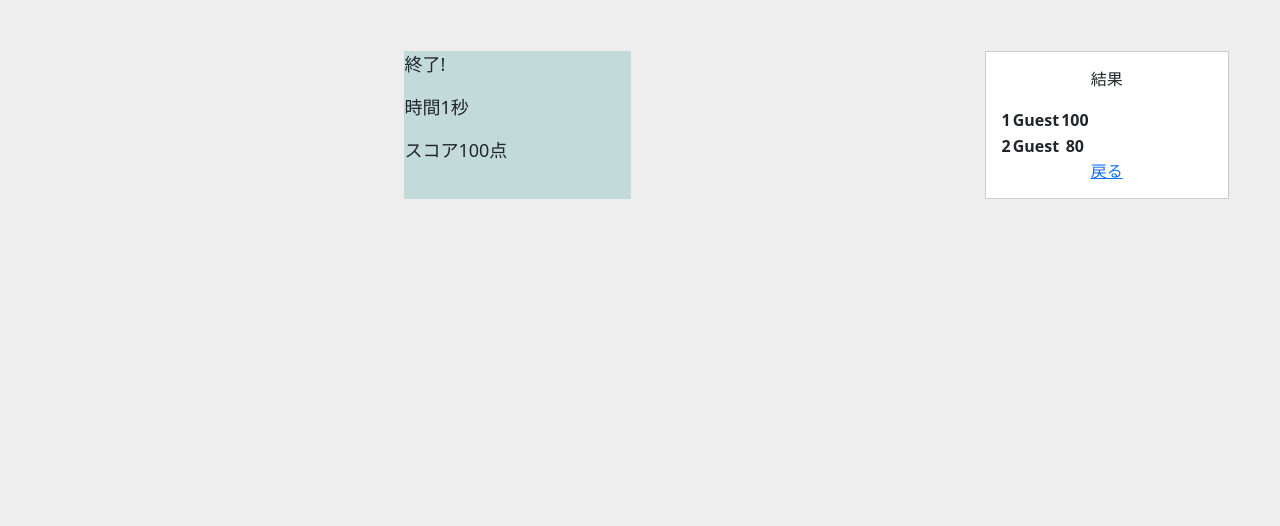
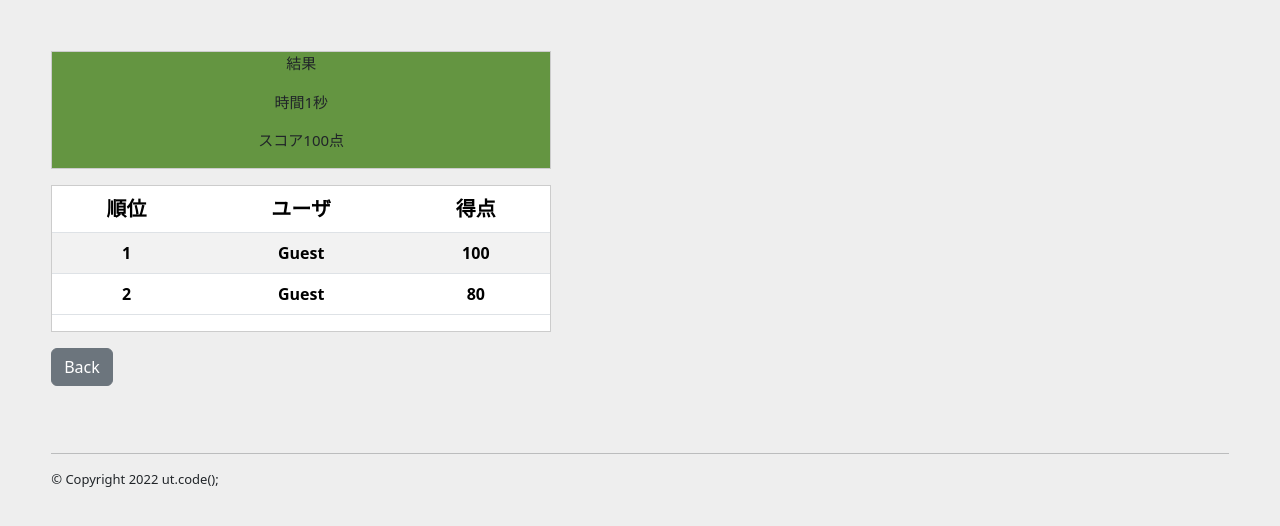
Before and after one commit to ut-code/typing-game, a React (Vite) app in the folder frontend/: page /result in a window 1280 px wide. Shown: the top 526 px of the page. Built offline with nearby package versions, Linux system fonts and the light colour scheme.

Commit message:
/resultを多少マシな状態にした

```diff
--- a/frontend/src/pages/Home/Basic/style.css
+++ b/frontend/src/pages/Home/Basic/style.css
@@ -51,3 +51,7 @@ thead th {
 #content {
   display: none;
 }
+footer {
+  font-size: 13px;
+  padding: 2vw;
+}
--- a/frontend/src/pages/Home/Home.tsx
+++ b/frontend/src/pages/Home/Home.tsx
@@ -4,7 +4,7 @@ import "./style.css";
 import script from "./script.js";
 
 import "bootstrap/dist/css/bootstrap.min.css";
-import { Button, Form } from "react-bootstrap";
+import { Button, Form, Stack, Accordion } from "react-bootstrap";
 
 export default function Home() {
   useEffect(() => {
@@ -18,7 +18,7 @@ export default function Home() {
       <body>
         {/* ユーザーネーム: <input name="username" placeholder="Guest" />
         問題番号: <input name="questionNumber" placeholder="0" /> */}
-
+        <Stack gap={3}>
           <div id="userinput">
             <Form>
               <Form.Group className="mb-3" controlId="formBasicEmail">
@@ -38,10 +38,26 @@ export default function Home() {
               </Form.Group>
 
               <Button variant="secondary" id="play-button">
-              プレイする
+                Play
               </Button>
             </Form>
           </div>
+
+          <Accordion defaultActiveKey="0">
+            <Accordion.Item eventKey="0">
+              <Accordion.Header>遊び方</Accordion.Header>
+              <Accordion.Body>
+                Lorem ipsum dolor sit amet, consectetur adipiscing elit, sed do
+                eiusmod tempor incididunt ut labore et dolore magna aliqua. Ut
+                enim ad minim veniam, quis nostrud exercitation ullamco laboris
+                nisi ut aliquip ex ea commodo consequat. Duis aute irure dolor
+                in reprehenderit in voluptate velit esse cillum dolore eu fugiat
+                nulla pariatur. Excepteur sint occaecat cupidatat non proident,
+                sunt in culpa qui officia deserunt mollit anim id est laborum.
+              </Accordion.Body>
+            </Accordion.Item>
+          </Accordion>
+        </Stack>
       </body>
       <footer>
         <hr></hr>
--- a/frontend/src/pages/Home/Result/Result.tsx
+++ b/frontend/src/pages/Home/Result/Result.tsx
@@ -4,7 +4,7 @@ import "./style.css";
 import script from "./script";
 
 import "bootstrap/dist/css/bootstrap.min.css";
-import { Button, Form } from "react-bootstrap";
+import { Button, Table, Stack } from "react-bootstrap";
 
 let i: number = 1;
 // const listItems: string[] = ['りんご', 'バナナ', 'みかん'];
@@ -19,16 +19,23 @@ export default function Result() {
         <title>結果</title>
       </head>
       <body>
-        <div class="flex">
+        <Stack gap={3}>
           <div class="yourResults">
-            <p id="finish">終了!</p>
-            <p id="time">時間秒</p>
-            <p id="score">スコア点</p>
+            <p>結果</p>
+            <p id="time"></p>
+            <p id="score"></p>
           </div>
           <div class="rankBoard">
-            <p id="results">結果</p>
-            <table id="ranking">
+            <Table striped id="ranking">
               {/* {i=1} */}
+              <thead name="ranking-head">
+                <tr>
+                  <th>順位</th>
+                  <th>ユーザ</th>
+                  <th>得点</th>
+                </tr>
+              </thead>
+              <tbody>
                 <tr>
                   <th>1</th>
                   <th>Guest</th>
@@ -39,16 +46,25 @@ export default function Result() {
                   <th>Guest</th>
                   <th>80</th>
                 </tr>
+              </tbody>
               {/* <% i=1 %>
               <% for (let listItem of listItems) {%>
               <tr><th><%= i %></th><th><%= listItem.username %></th><th><%= listItem.score %></th></tr>
               <% i++ %>
               <% } %> */}
-            </table>
-            <a href="/">戻る</a>
+            </Table>
           </div>
+          <div>
+            <Button href="/" variant="secondary">
+              Back
+            </Button>
           </div>
+        </Stack>
       </body>
+      <footer>
+        <hr></hr>
+        <p>© Copyright 2022 ut.code();</p>
+      </footer>
     </>
   );
 }
--- a/frontend/src/pages/Home/Result/style.css
+++ b/frontend/src/pages/Home/Result/style.css
@@ -1,22 +1,26 @@
 body {
   background-color: #eeeeee;
   padding: 2vw;
+  margin: auto;
 }
 .yourResults {
-  font-size: large;
-  background: scroll;
-  background-color: rgb(194, 218, 218);
+  font-size: 15px;
+  /* background: scroll; */
+  background-color: rgb(100, 149, 65);
+  border: 1px solid #cccccc;
   width: 500px;
-  margin: 0% 30%;
+  /* margin: 0% 30%; */
+  /* margin: auto; */
+  text-align: center;
 }
 .rankBoard {
   background: #ffffff;
   width: 500px;
-  padding: 15px;
   border: 1px solid #cccccc;
-  margin: auto;
+  /* margin: auto; */
   text-align: center;
 }
-.flex {
-  display: flex;
+footer {
+  font-size: 13px;
+  padding: 2vw;
 }
--- a/frontend/src/pages/Home/style.css
+++ b/frontend/src/pages/Home/style.css
@@ -13,3 +13,8 @@ footer {
   font-size: 13px;
   padding: 2vw;
 }
+.accordion-button {
+  background-color: rgb(100, 149, 65) !important;
+  color: white !important;
+}
+/* 矢印も白にしたい */
```
Lines whose indentation alone changed are shown as unchanged.
